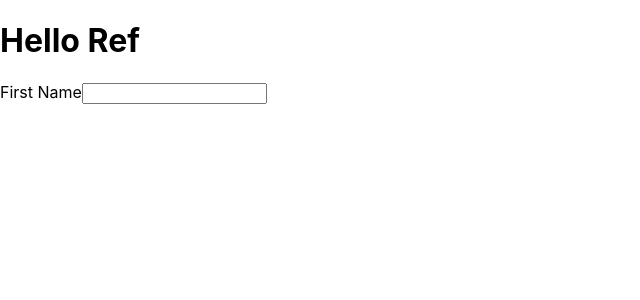
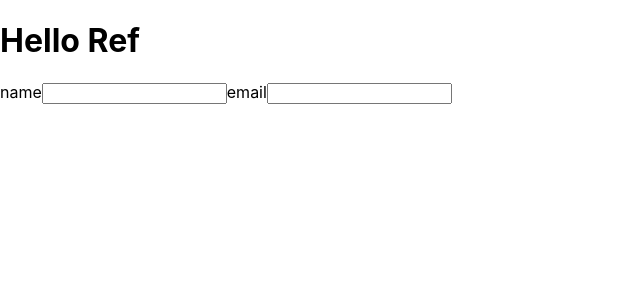
Before and after one commit to mrChernicharo/react-ref, a Next.js app: page / in a window 1280 px wide. Shown: the top 300 px of the page, without its empty margins (0-640 px from the left). Built offline with nearby package versions, Linux system fonts and the light colour scheme.

Commit message:
submita com keyDown enter

```diff
--- a/src/pages/index.tsx
+++ b/src/pages/index.tsx
@@ -4,11 +4,17 @@ import styles from '../styles/Home.module.css';
 
 export default function Home() {
   const nameInputRef = useRef<HTMLInputElement>(null);
+  const emailInputRef = useRef<HTMLInputElement>(null);
 
   const handleSubmit = useCallback(e => {
     e.preventDefault(); // <- recarrega a página se não tiver preventDefault
     // console.log('form submitted');
     console.log(nameInputRef.current.value);
+    console.log(emailInputRef.current.value);
+  }, []);
+
+  const handleEnterKey = useCallback(e => {
+    if (e.code === 'Enter') handleSubmit(e);
   }, []);
 
   return (
@@ -16,7 +22,8 @@ export default function Home() {
       <h1>Hello Ref</h1>
 
       <form onSubmit={e => handleSubmit(e)}>
-        <Input id="first" name="First Name" ref={nameInputRef} />
+        <Input id="name" name="name" ref={nameInputRef} />
+        <Input id="email" name="email" ref={emailInputRef} onKeyDown={e => handleEnterKey(e)} />
       </form>
     </div>
   );
```
